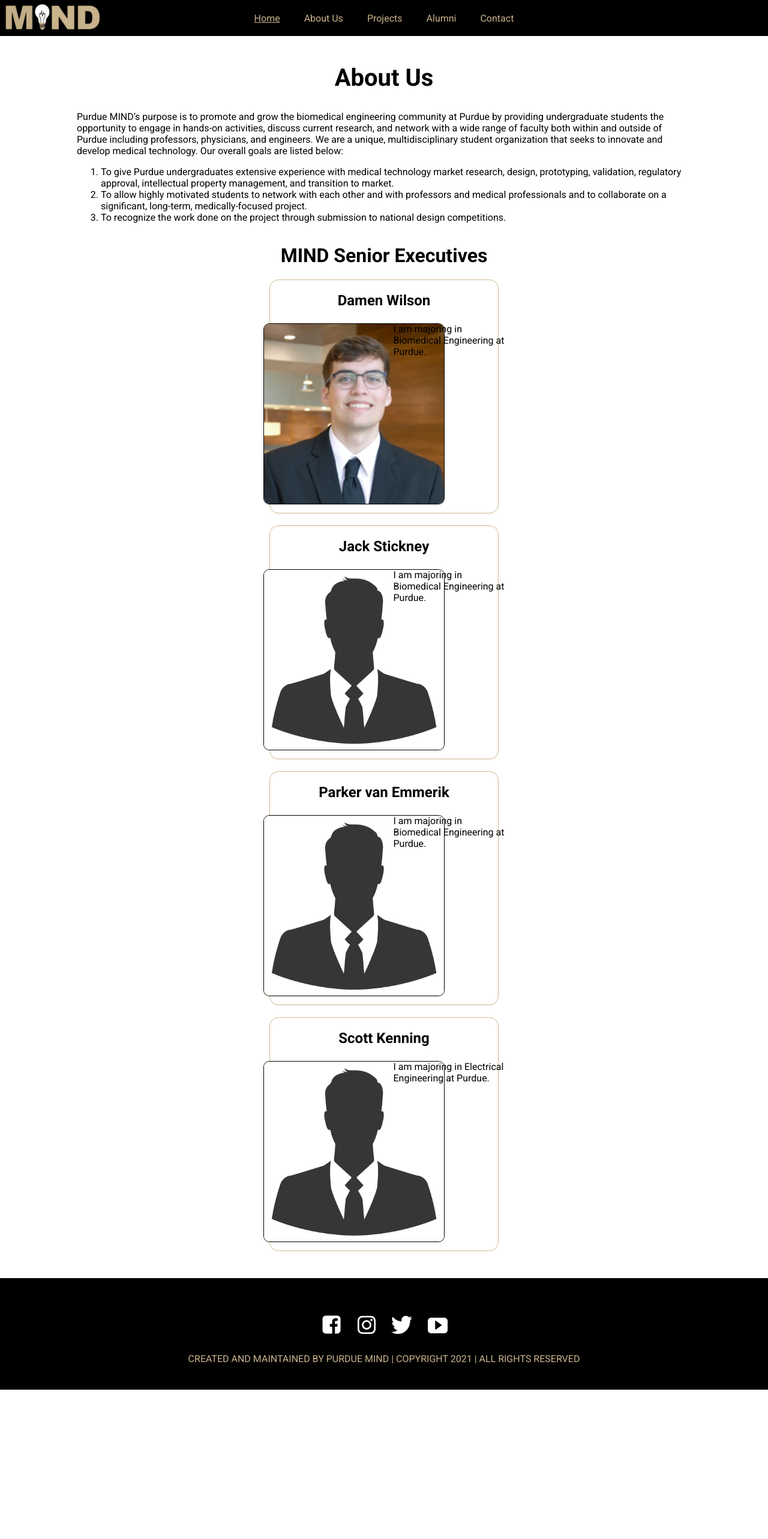
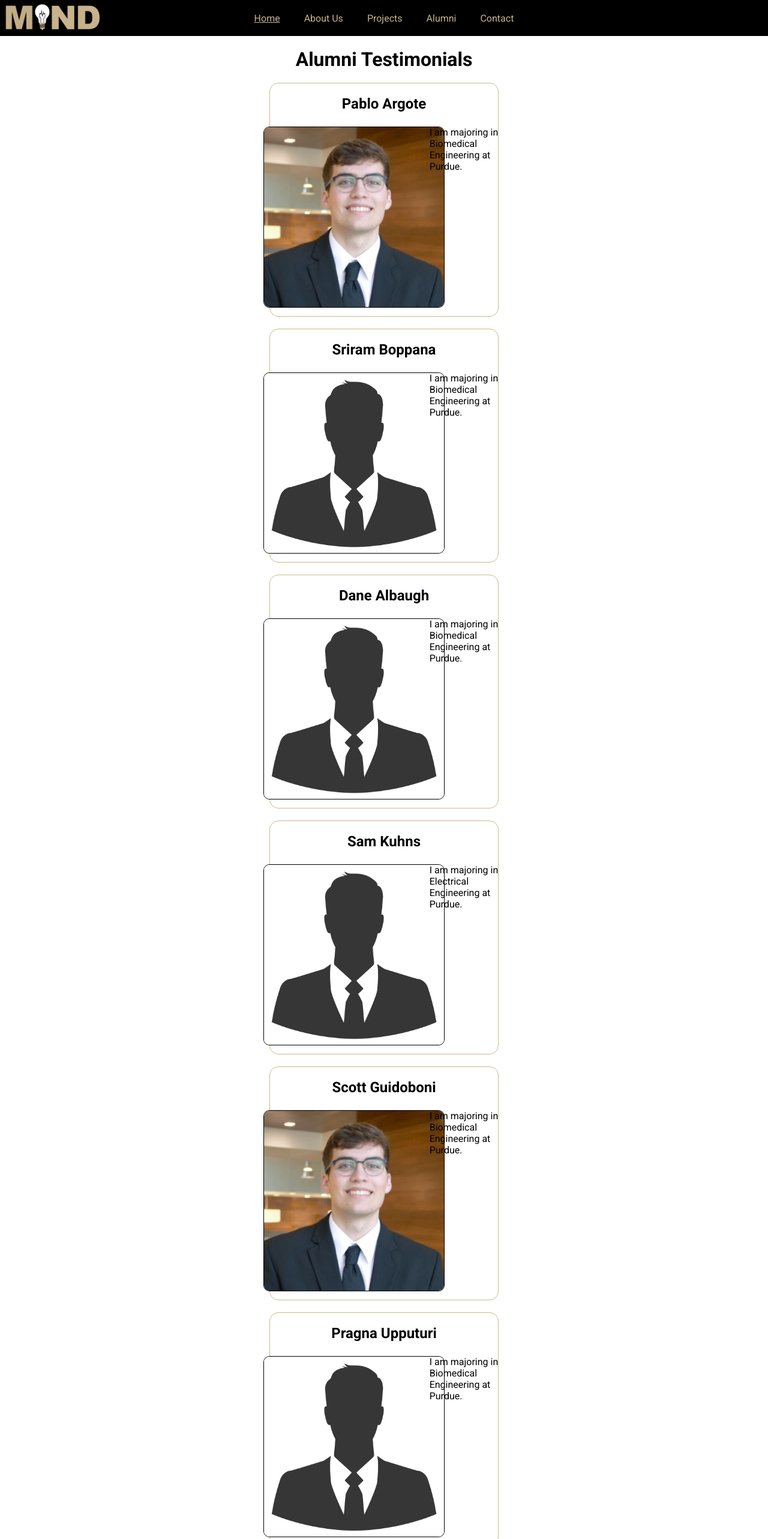
Before and after one commit to ClaireXP/PurdueMIND, a React (Create React App) app in the folder mindwebsite/: page /Alumni in a window 1280 px wide. Shown: the top 2566 px of the page at 60% size. Before the commit the page ends 2317 px from the top, so only its background shows below. Built offline with nearby package versions, Linux system fonts and the light colour scheme.

Commit message:
Updated About/alumni page and info

```diff
--- a/mindwebsite/src/pages/about/AboutPage.css
+++ b/mindwebsite/src/pages/about/AboutPage.css
@@ -20,7 +20,7 @@
 }
 
 .crop {
-  width: 50%;
+  width: 65%;
 }
 
 .crop img {
@@ -42,6 +42,19 @@
   align-items: center;
   column-gap: 10%;
   width: 50%;
+  border: 1px solid #ceb888;
+  border-radius: 15px;
+  padding: 10px;
+  margin-top: 0px;
+  margin-bottom: 20px;
+}
+
+#boxProfile2 {
+  display: flex;
+  flex-direction: column;
+  align-items: center;
+  column-gap: 10%;
+  width: 25%;
   border: 1px solid #ceb888;
   border-radius: 15px;
   padding: 10px;
--- a/mindwebsite/src/pages/about/AboutPage.js
+++ b/mindwebsite/src/pages/about/AboutPage.js
@@ -65,9 +65,10 @@ export default function AboutPage() {
 
       <div className='advisorsInfo'>
         <h2 className='subHeader'>MIND Advisors</h2>
-        <AdvisorProfile name={"Dr. Hyowon Lee"}      desc={jsonData.pres.desc} image={leePic    } />
-        <AdvisorProfile name={"Dr. Orlando Hoilett"} desc={jsonData.vice.desc} image={hoilettPic} />
-        <AdvisorProfile name={"Mazin Hakim"}         desc={jsonData.trea.desc} image={mazinPic  } />
+        <AdvisorProfile name={jsonData.advisor1.name}      desc={jsonData.advisor1.desc} image={leePic    } />
+        <AdvisorProfile name={jsonData.advisor2.name} desc={jsonData.advisor2.desc} image={hoilettPic} />
+        <AdvisorProfile name={jsonData.advisor3.name}         desc={jsonData.advisor3.desc} image={mazinPic  } />
+        <AdvisorProfile name={jsonData.advisor4.name}          desc={jsonData.advisor4.desc} image={mazinPic  } />
       </div>
 
     </div>
--- a/mindwebsite/src/pages/about/SeniorExecProfile.js
+++ b/mindwebsite/src/pages/about/SeniorExecProfile.js
@@ -3,19 +3,19 @@ import '../../App.css';
 
 export default function SeniorExecProfile({name, desc, image}) {
     return (
-      <div id='boxProfile'>
+      <div id='boxProfile2'>
         <h3 id='name'>{name}</h3>
 
-        <div id='boxProfileInfo'>
+        {/* <div id='boxProfileInfo'> */}
           <div class="crop" id='profileImg'>
             <img id="profilePic" src={image} alt='Profile Pic' />
           </div>
 
-          <div id='boxProfileText'>
+          {/* <div id='boxProfileText'>
             <p id='desc'>{desc}</p>
           </div>
 
-        </div>
+        </div> */}
       </div>
     );
   };
--- a/mindwebsite/src/pages/alumni/AlumniPage.js
+++ b/mindwebsite/src/pages/alumni/AlumniPage.js
@@ -13,30 +13,16 @@ let jsonData = require('../text.json');
 export default function AlumniPage() {
   return (
     <div className='alumniPage'>
-      <div className='aboutInfo'>
-        <div id='aboutHeader'>
-          <h1>About Us</h1>
-        </div>
-
-        <div>
-          <p>{jsonData.aboutText}</p>
-        </div>
-
-        <ol>
-          <li>{jsonData.goal1}</li>
-          <li>{jsonData.goal2}</li>
-          <li>{jsonData.goal3}</li>
-        </ol>
+      <div className='seniorExecsInfo'>
+        <h2 className='subHeader'>Alumni Testimonials</h2>
+        <AlumniProfile name={"Pablo Argote"}    desc={jsonData.seniorExec.damen.desc}    image={damenPic } />
+        <AlumniProfile name={"Sriram Boppana"}  desc={jsonData.seniorExec.jack.desc}     image={jackPic  } />
+        <AlumniProfile name={"Dane Albaugh"}    desc={jsonData.seniorExec.parker.desc}   image={parkerPic} />
+        <AlumniProfile name={"Sam Kuhns"}       desc={jsonData.seniorExec.scott.desc}    image={scottPic } />
+        <AlumniProfile name={"Scott Guidoboni"} desc={jsonData.seniorExec.damen.desc}    image={damenPic } />
+        <AlumniProfile name={"Pragna Upputuri"} desc={jsonData.seniorExec.parker.desc}   image={parkerPic} />
+        <AlumniProfile name={"David Miller"}    desc={jsonData.seniorExec.scott.desc}    image={scottPic } />
       </div>
-
-      <div className='seniorExecsInfo'>
-        <h2 className='subHeader'>MIND Senior Executives</h2>
-        <AlumniProfile name={"Damen Wilson"}       desc={jsonData.seniorExec.damen.desc}    image={damenPic } />
-        <AlumniProfile name={"Jack Stickney"}      desc={jsonData.seniorExec.jack.desc}     image={jackPic  } />
-        <AlumniProfile name={"Parker van Emmerik"} desc={jsonData.seniorExec.parker.desc}   image={parkerPic} />
-        <AlumniProfile name={"Scott Kenning"}      desc={jsonData.seniorExec.scott.desc}    image={scottPic } />
-      </div>
-
     </div>
   );
 };
--- a/mindwebsite/src/pages/text.json
+++ b/mindwebsite/src/pages/text.json
@@ -56,6 +56,30 @@
         "desc": "Despite being a computer engineering major, I spent a lot of time as a CAD designer on Hydra-Check. I love MIND because it provides a fun, collaborative experience with peers who are motivated and passionate about what they do. MIND gives me an outlet to try out a variety of roles, and to perform applied engineering and make an impact on the world. As Director of Networking and Events, I hope to expand our social media following-base, improve alumni relations, and establish a professional development series for MIND."
     },
 
+    "advisor1":
+    {
+        "name": "Dr. Hyowon Lee",
+        "desc": "Dr. Hyowon (Hugh) Lee is an Assistant Professor of Biomedical Engineering at Purdue University. He received his B.A. in Neuroscience from Colorado College and his M.S. and Ph.D. in Biomedical Engineering from the University of California, Los Angeles. Dr. Lee previously worked as a senior engineer for St. Jude Medical's Implantable Electronics Systems Division, focusing on advanced fabrication technologies to overcome manufacturing challenges associated with implantable electronic devices such as pacemakers, ICDs, DBS, and other neurostimulation devices. His current research interests include development of implantable microsystems for neurological application, minimally invasive neurostimulation devices, MEMS-cell interface, and micro and nanofabrication technologies."
+    },
+
+    "advisor2":
+    {
+        "name": "Dr. Orlando Hoilett",
+        "desc": "Dr. Orlando Hoilett is a Postdoctoral Researcher at Purdue University. He received his B.A. in Biomedical Engineering from Vanderbilt University and his Ph.D. in Biomedical Engineering from Purdue University. His research involves the engineering of biometric wearables to assist substance abuse disorder patients, mothers with newborns, and more. Orlando has also been an instrumental part of the Milestones Workshops, leading Intro to Electronics, Desigining a Smartwatch, Smart Healthcare, and iOS App Development courses."
+    },
+
+    "advisor3":
+    {
+        "name": "Mazin Hakim",
+        "desc": "Graduate Student in Biomedical Engineering at Purdue University\nB.A. Chemistry, Wabash College"
+    },
+
+    "advisor4":
+    {
+        "name": "Neal Patel",
+        "desc": "MD/PhD Candidate at IUSM and Purdue University\nB.S. Biomedical Engineering, Purdue University"
+    },
+
     "seniorExec":
     {
         "damen":
@@ -77,5 +101,50 @@
         {
             "desc": "I am majoring in Electrical Engineering at Purdue."
         }
+    },
+
+    "alumni":
+    {
+        "sriram":
+        {
+            "name": "Sriram Boppana",
+            "desc": "Founder/President (2015-2016)"
+        },
+
+        "pablo":
+        {
+            "name": "Pablo Argote",
+            "desc": "President (2016-2017)"
+        },
+
+        "dane":
+        {
+            "name": "Dane Albaugh",
+            "desc": "Director of Entrepreneurship & Ideation (2016-2017)"
+        },
+
+        "sam":
+        {
+            "name": "Sam Kuhns",
+            "desc": "Director of Research & Development (2017-2018)"
+        },
+
+        "scott":
+        {
+            "name": "Scott Guidoboni",
+            "desc": "Director of Entrepreneurship & Ideation (2017-2018)"
+        },
+
+        "pragna":
+        {
+            "name": "Pragna Upputuri",
+            "desc": "Director of Entrepreneurship and Ideation (2018-2019), Vice President (2019-2020), President (2020-2021)"
+        },
+
+        "david":
+        {
+            "name": "David Miller",
+            "desc": "Director of Research and Development (2017-2018)"
+        }
     }
 }
```
Also changed, not shown: 1 other file (tests, documents, lock files or other folders).
